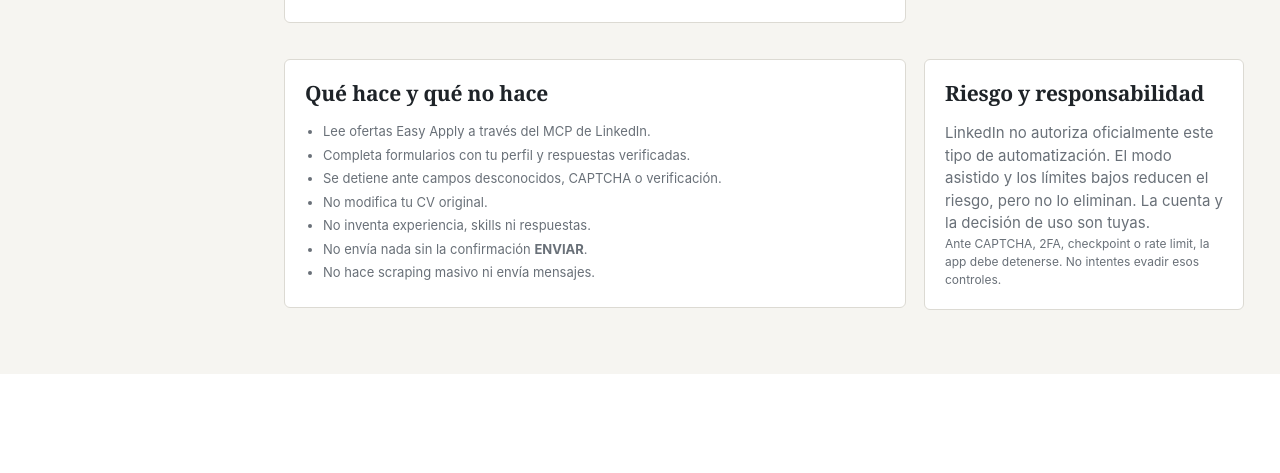
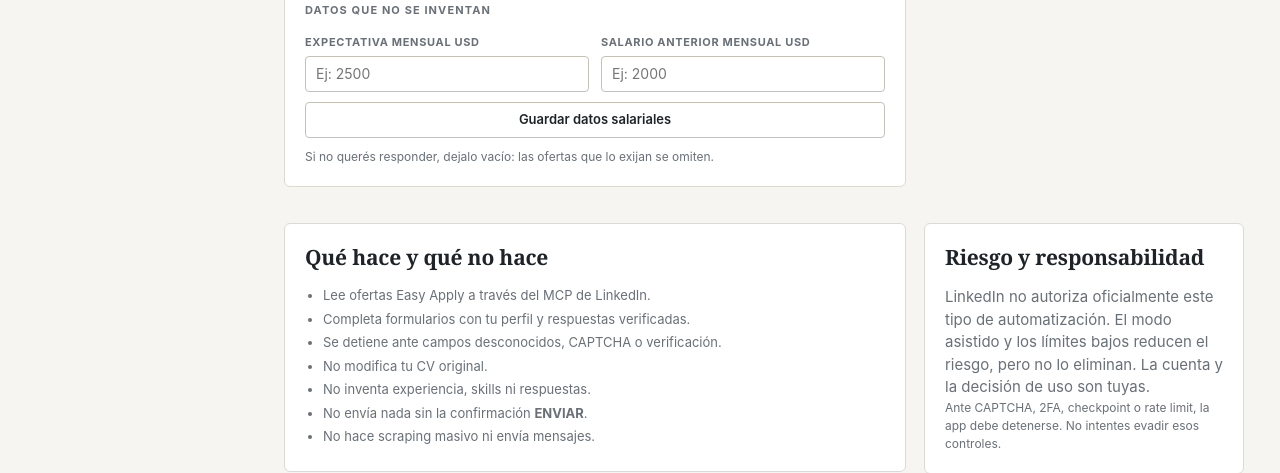
Before and after one commit to mylnzon58/auto-postul, a Python web app: template src/auto_postul/web/templates/settings.html in a window 1280 px wide. Shown: the part 852-1325 px from the top of the page. Before the commit the page ends 1226 px from the top, so only its background shows below. Run offline with Jinja, Linux system fonts and the light colour scheme; the template is opened without the code that fills it, so the values that code supplies are empty.

Commit message:
feat: permitir cargar datos salariales desde el panel

```diff
--- a/src/auto_postul/web/templates/settings.html
+++ b/src/auto_postul/web/templates/settings.html
@@ -77,8 +77,18 @@
       </form>
       <p class="muted small">Enviadas hoy: {{ submitted_today }}. La configuración se guarda en la base local y el worker la lee en la próxima tarea.</p>
       {% if auto_missing %}
-        <div class="flash flash-warning">Faltan datos verificados para ofertas que los piden: {{ auto_missing|join(", ") }}. El auto las omitirá hasta que los completes en Perfil → Banco de respuestas.</div>
+        <div class="flash flash-warning">Faltan datos verificados para ofertas que los piden: {{ auto_missing|join(", ") }}. El auto las omitirá hasta que los completes acá abajo.</div>
       {% endif %}
+      <form method="post" action="/settings/salary-answers" class="stack-sm salary-form">
+        <input type="hidden" name="_csrf" value="{{ csrf }}">
+        <p class="eyebrow">Datos que no se inventan</p>
+        <div class="form-grid">
+          <label><span>Expectativa mensual USD</span><input name="salary_expectation_usd" value="{{ salary_answers.get('salary_expectation_usd','') }}" placeholder="Ej: 2500"></label>
+          <label><span>Salario anterior mensual USD</span><input name="previous_salary_usd" value="{{ salary_answers.get('previous_salary_usd','') }}" placeholder="Ej: 2000"></label>
+        </div>
+        <button class="button button-secondary" type="submit">Guardar datos salariales</button>
+        <p class="muted small">Si no querés responder, dejalo vacío: las ofertas que lo exijan se omiten.</p>
+      </form>
     </section>
 
     <section class="panel">
```
Also changed, not shown: src/auto_postul/web/routes.py (+32 -0 lines).
